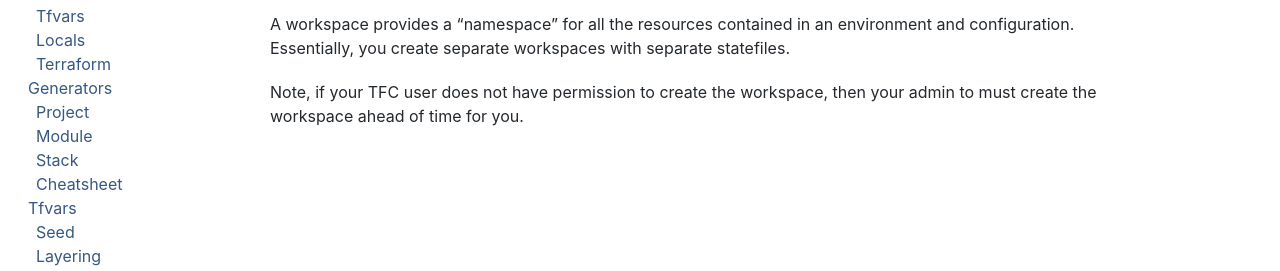
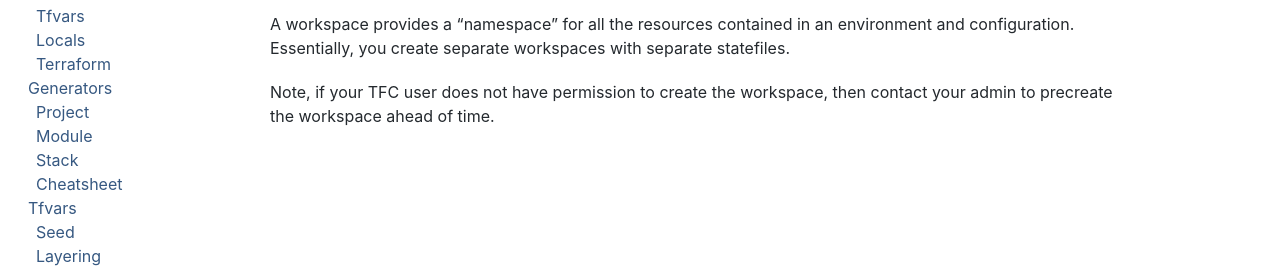
Before and after one commit to boltops-tools/terraspace-docs, a Jekyll site: the page built from _docs/cloud/workflows/cli.md, in a window 1280 px wide and 900 px high, scrolled down 1075 px. Shown: the part 178-449 px from the top of the window. Built offline with Jekyll 4.4.1, drawn with Linux system fonts in a browser that asks for light colours; a script that is not in the unit is left out.

Commit message:
Update cli.md

```diff
--- a/_docs/cloud/workflows/cli.md
+++ b/_docs/cloud/workflows/cli.md
@@ -32,4 +32,4 @@ Terraspace detects that TFC is configured, automatically creates the workspace,
 
 {% include cloud/recommendations.md %}
 
-Note, if your TFC user does not have permission to create the workspace, then your admin to must create the workspace ahead of time for you.
+Note, if your TFC user does not have permission to create the workspace, then contact your admin to precreate the workspace ahead of time.
```
